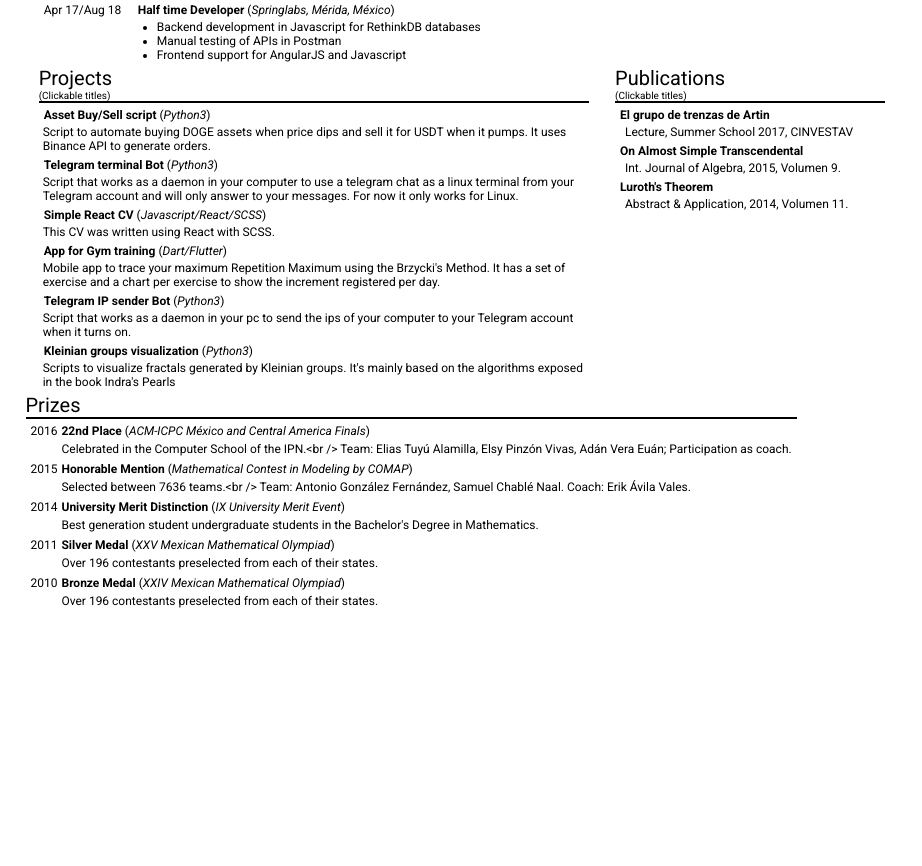
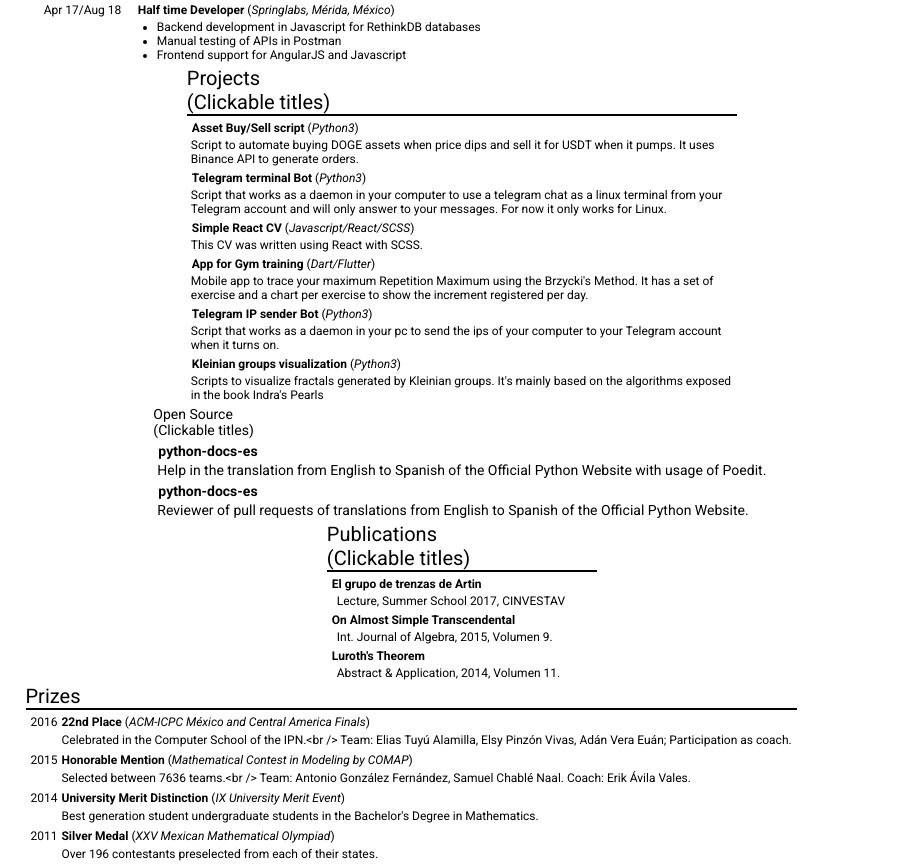
Before and after one commit to iam-agf/react-cv, a React (Create React App) app: page / in a window 1280 px wide. Shown: the part 399-1265 px from the top of the page, without its empty margins (0-922 px from the left). Before the commit the page ends 1114 px from the top, so only its background shows below. Built offline with nearby package versions, Linux system fonts and the light colour scheme.

Commit message:
Standarization of subtitle

```diff
--- a/src/react/Lower.jsx
+++ b/src/react/Lower.jsx
@@ -1,4 +1,5 @@
 import '../index.css';
+import Contributions from './lower/Contributions';
 import Education from './lower/Education';
 import Experience from './lower/Experience';
 import Others from './lower/Others';
@@ -11,7 +12,10 @@ function Lower() {
         <Experience/>
         <Education/>
         <Projects/>
-        <Others/>
+        <div style={{display:'flex', flexDirection: 'column', margin: '0 auto'}}>
+          <Contributions/>
+          <Others/>
+        </div>
         <Prizes/>
     </div>
   );
--- a/src/react/lower/Others.jsx
+++ b/src/react/lower/Others.jsx
@@ -9,7 +9,7 @@ class Others extends React.Component {
         return (
             <div class='lower-others'>
                 <div class='lower-others-title'>
-                    Publications <div style={{fontSize:10}}>(Clickable titles)</div>
+                    Publications <div class='lower-others-title-subtitle'>(Clickable titles)</div>
                 </div>
                 <div class='lower-others-content'>
                     <table>
--- a/src/react/lower/Projects.jsx
+++ b/src/react/lower/Projects.jsx
@@ -9,7 +9,7 @@ class Projects extends React.Component {
         return (
             <div class='lower-projects'>
                 <div class='lower-projects-title'>
-                    Projects <div style={{fontSize:10}}>(Clickable titles)</div>
+                    Projects <div class='lower-projects-title-subtitle'>(Clickable titles)</div>
                 </div>
                 <div class='lower-projects-content'>
                     <table>
```
